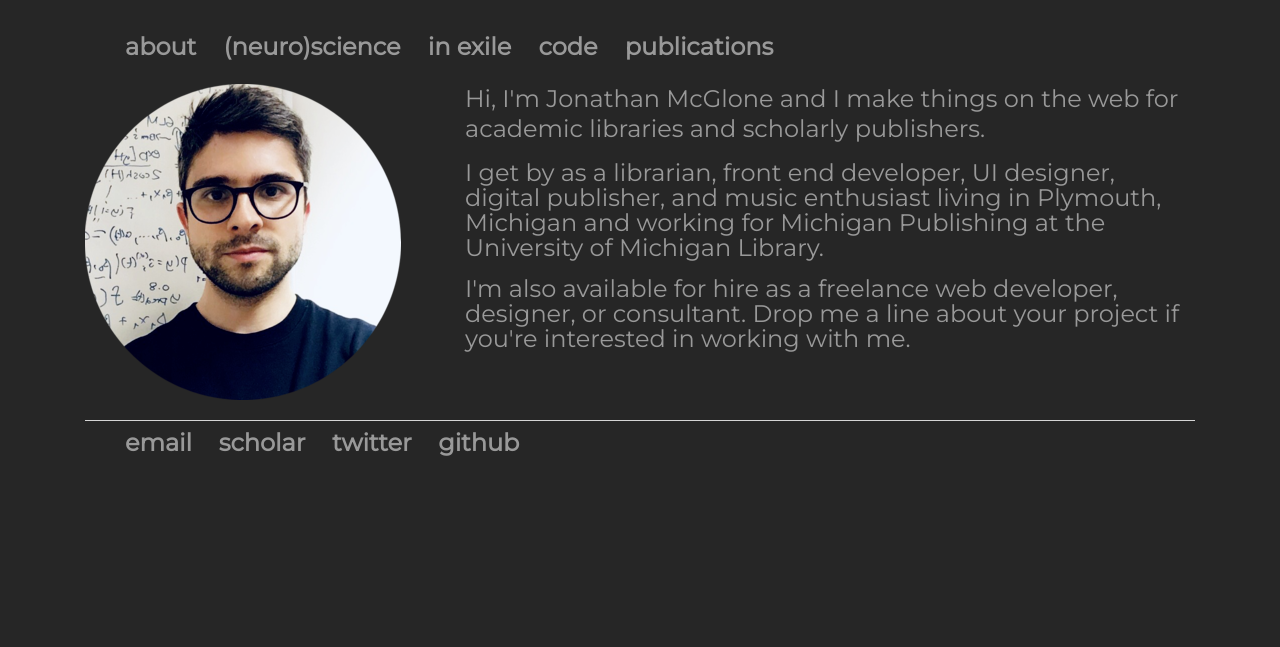
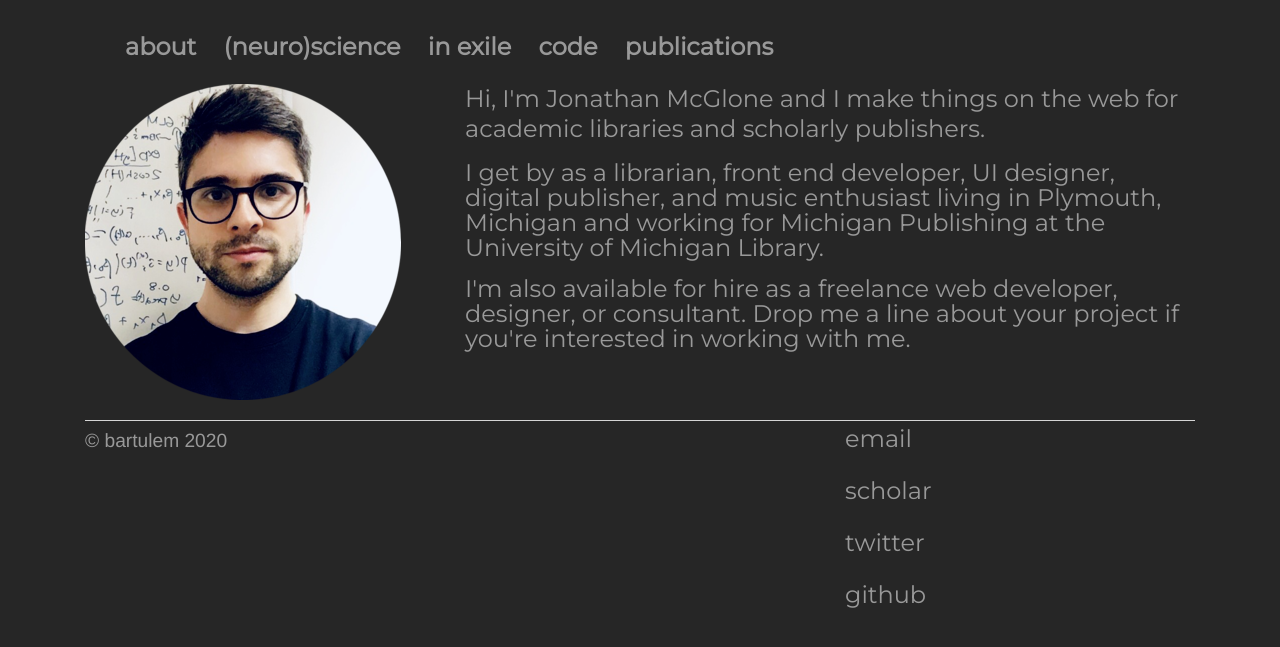
Before and after one commit to bartulem/bartulem.github.io, a Jekyll site: the page built from index.html, in a window 1280 px wide. Shown: the top 647 px of the page. Built offline with Jekyll 4.4.1, drawn with Linux system fonts in a browser that asks for light colours.

Commit message:
Update footer.html

```diff
--- a/_includes/footer.html
+++ b/_includes/footer.html
@@ -1,10 +1,13 @@
 <div class="footer">
-	<footer>
-	      	<ul>
-	        	<li><a href="mailto:mimica.bartul@gmail.com">email</a></li>
-			<li><a href="https://scholar.google.no/citations?user=aUeOyr8AAAAJ&hl=en">scholar</a></li>
-			<li><a href="https://twitter.com/BartulEm">twitter</a></li>
-	        	<li><a href="https://github.com/bartulem">github</a></li>
-	      	</ul>
-	</footer>
+	<div class="row">
+	<div class="col-sm-8">
+	<p><small>&copy; bartulem 2020</small></p>
+	</div>
+	<div class="col-sm-4">
+	<p class="pull-right"><small><a href="mailto:mimica.bartul@gmail.com">email</a></small></p>
+	<p class="pull-right"><small><a href="https://scholar.google.no/citations?user=aUeOyr8AAAAJ&hl=en">scholar</a></small></p>
+	<p class="pull-right"><small><a href="https://twitter.com/BartulEm">twitter</a></small></p>
+	<p class="pull-right"><small><a href="https://github.com/bartulem">github</a></small></p>
+	</div>
+	</div>
 </div> <!-- /footer -->
```
